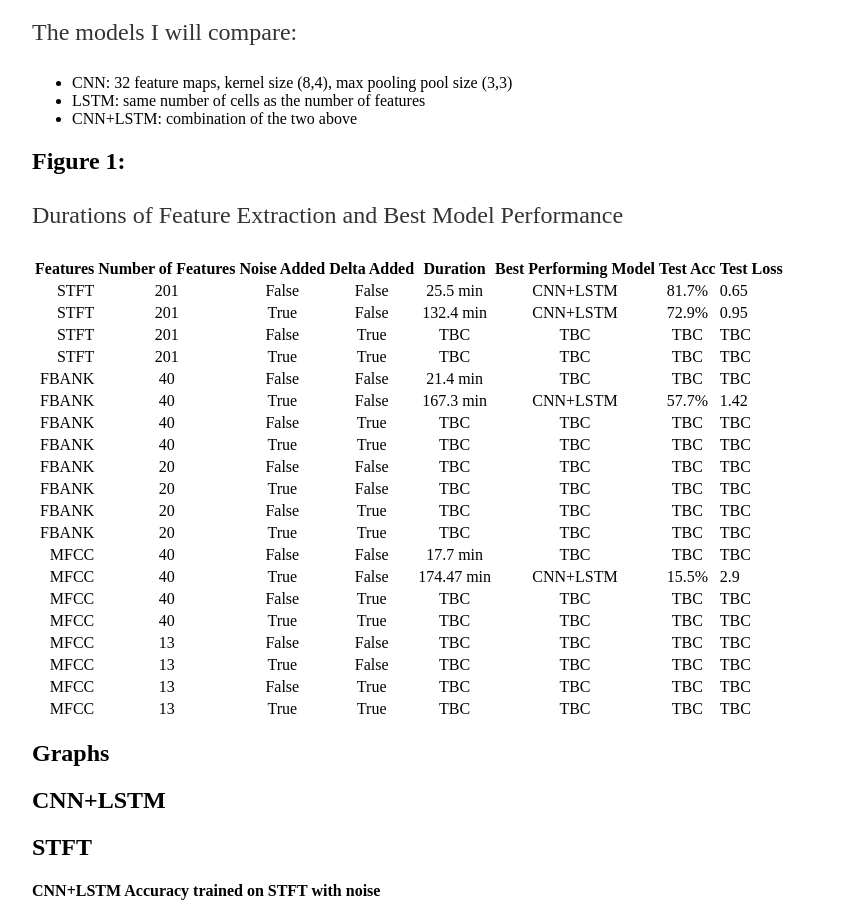
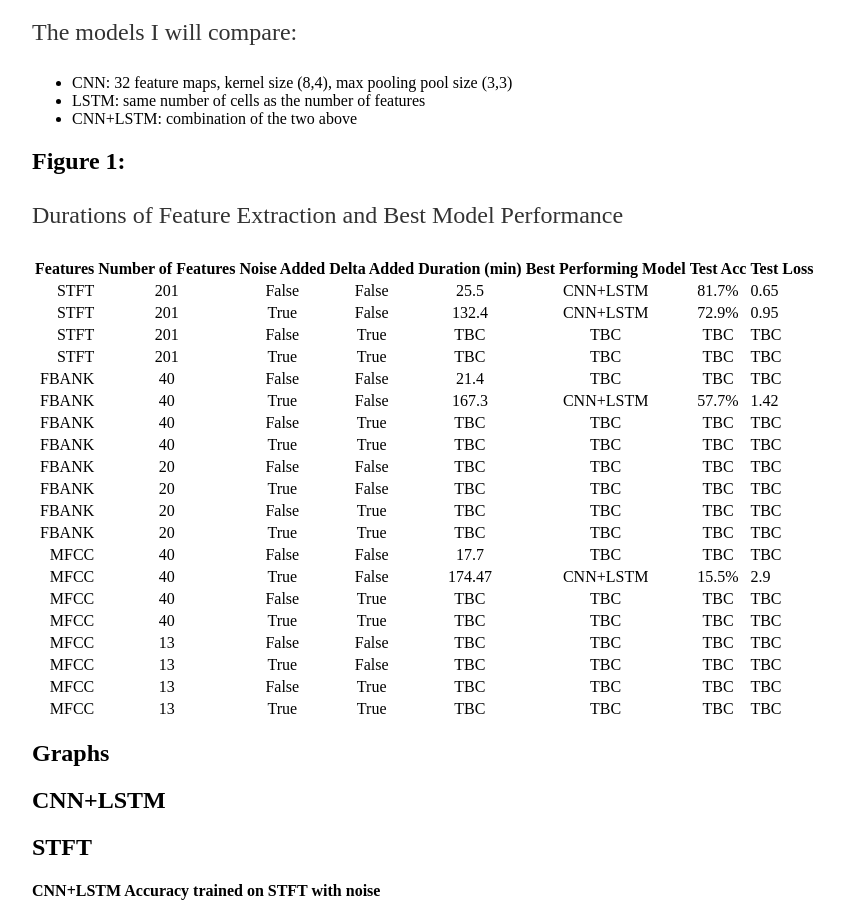
Before and after one commit to a-n-rose/a-n-rose.github.io, a Jekyll site: the page built from _posts/2019-02-17-comparing-features-and-models-deep-learning-and-speech.md, in a window 1280 px wide and 900 px high, scrolled down 2522 px. Shown: the whole window, without its empty margins (160-1004 px from the left). Built offline with Jekyll 4.4.1, drawn with Linux system fonts in a browser that asks for light colours.

Commit message:
table adjustment

```diff
--- a/_posts/2019-02-17-comparing-features-and-models-deep-learning-and-speech.md
+++ b/_posts/2019-02-17-comparing-features-and-models-deep-learning-and-speech.md
@@ -52,22 +52,22 @@ The models I will compare:
 
 Durations of Feature Extraction and Best Model Performance
 
-| Features | Number of Features  | Noise Added | Delta Added | Duration | Best Performing Model | Test Acc | Test Loss |
+| Features | Number of Features  | Noise Added | Delta Added | Duration (min) | Best Performing Model | Test Acc | Test Loss |
 |----:|:----:|:----:|:---:|:---:|:---:|:---:|:---|
-| STFT|201|False|False|25.5 min|CNN+LSTM|81.7%|0.65|
-| STFT|201|True|False|132.4 min|CNN+LSTM|72.9%|0.95|
+| STFT|201|False|False|25.5|CNN+LSTM|81.7%|0.65|
+| STFT|201|True|False|132.4|CNN+LSTM|72.9%|0.95|
 | STFT|201|False|True|TBC|TBC|TBC|TBC|
 | STFT|201|True|True|TBC|TBC|TBC|TBC|
-| FBANK|40|False|False|21.4 min|TBC|TBC|TBC|
-| FBANK|40|True|False|167.3 min|CNN+LSTM|57.7%|1.42|
+| FBANK|40|False|False|21.4|TBC|TBC|TBC|
+| FBANK|40|True|False|167.3|CNN+LSTM|57.7%|1.42|
 | FBANK|40|False|True|TBC|TBC|TBC|TBC|
 | FBANK|40|True|True|TBC|TBC|TBC|TBC|
 | FBANK|20|False|False|TBC|TBC|TBC|TBC|
 | FBANK|20|True|False|TBC|TBC|TBC|TBC|
 | FBANK|20|False|True|TBC|TBC|TBC|TBC|
 | FBANK|20|True|True|TBC|TBC|TBC|TBC|
-| MFCC|40|False|False|17.7 min|TBC|TBC|TBC|
-| MFCC|40|True|False|174.47 min|CNN+LSTM|15.5%|2.9|
+| MFCC|40|False|False|17.7|TBC|TBC|TBC|
+| MFCC|40|True|False|174.47|CNN+LSTM|15.5%|2.9|
 | MFCC|40|False|True|TBC|TBC|TBC|TBC|
 | MFCC|40|True|True|TBC|TBC|TBC|TBC|
 | MFCC|13|False|False|TBC|TBC|TBC|TBC|
```
